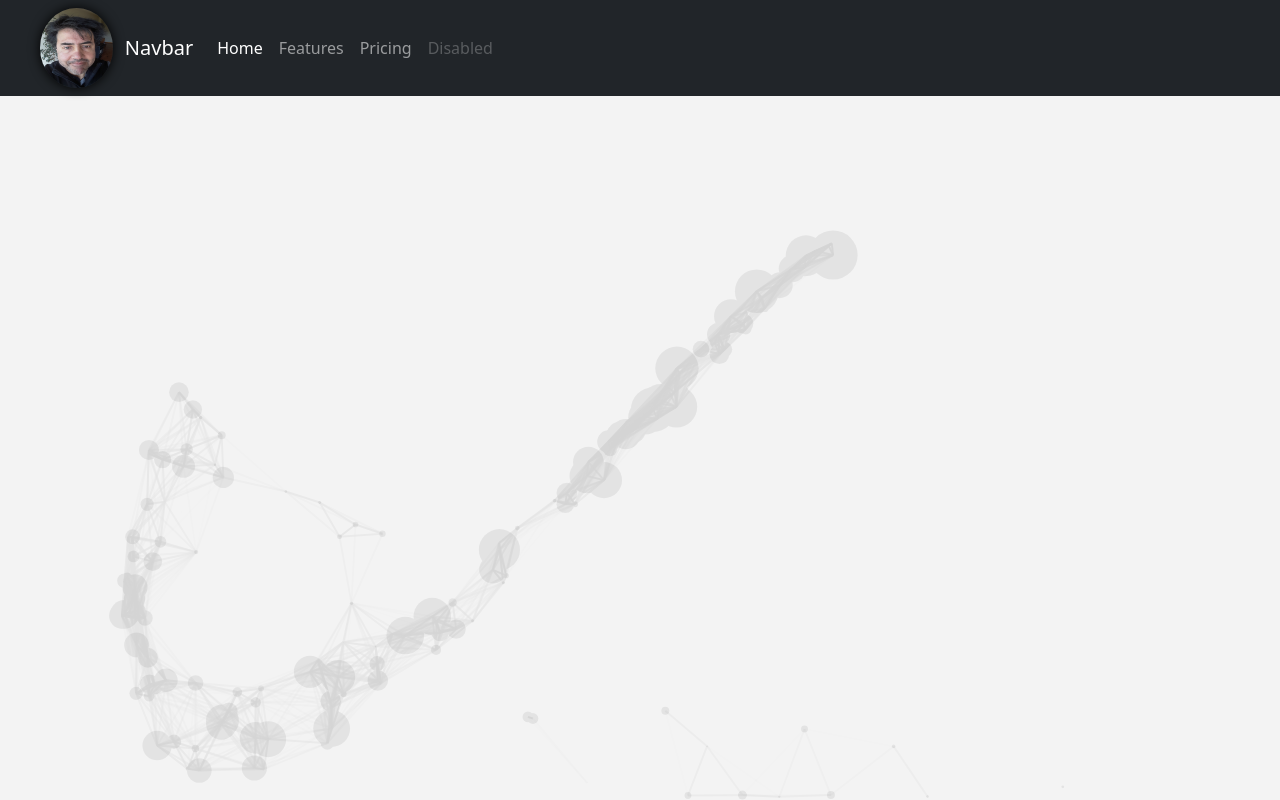
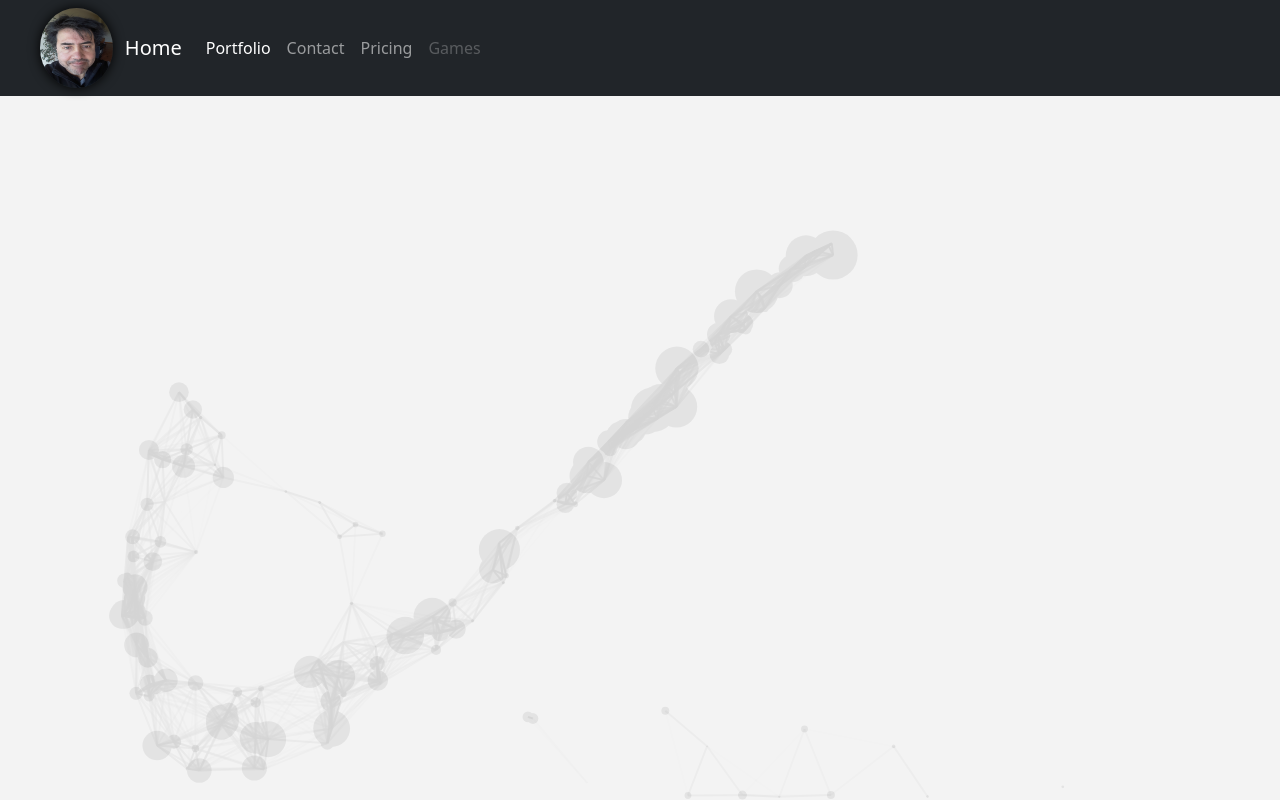
Before and after one commit to nocivescience/my_portfolio, a Django app: template portfolio/templates/layout.html in a window 1280 px wide. Run offline with Django 4.2, Linux system fonts and the light colour scheme; the template is opened without the code that fills it, so the values that code supplies are empty.

```diff
--- a/portfolio/templates/home.html
+++ b/portfolio/templates/home.html
@@ -1,10 +1,9 @@
-{% load static %}
 {% extends 'layout.html' %}
 {% block content %}
 <main class="container">
     <div class="row">
         <section class="">
-            <h1 class="display-1 text-center">My Introduction</h1>
+            <h1 class="display-1 text-center mt-5">My Introduction</h1>
             <p>My name is Ricardo Fuentes I am staying at Santiago Chile, I was teacher of Math, Chemistry and Physics. But several years ago, i decided to start learning Python specially Manim Library because it takes my atention for make interesting depictures about Math mainly, nonetheless I can not undertand mostly about Manim, By sush reason I learned Javascript language for my practice. It was very difficult for me undertand and take programming skill, but I believe undestand many of the elements wearing in programming activities</p>
         </section>
     </div>
--- a/portfolio/templates/partials/_navbar.html
+++ b/portfolio/templates/partials/_navbar.html
@@ -2,23 +2,23 @@
 <nav class="navbar navbar-expand-lg navbar-dark bg-dark">
     <img src="{% static 'portfolio/images/my_photo.jpg' %}" class="photo-image" alt="">
     <div class="container-fluid">
-      <a class="navbar-brand" href="#">Navbar</a>
+      <a class="navbar-brand" href="#">Home</a>
       <button class="navbar-toggler" type="button" data-bs-toggle="collapse" data-bs-target="#navbarNav" aria-controls="navbarNav" aria-expanded="false" aria-label="Toggle navigation">
         <span class="navbar-toggler-icon"></span>
       </button>
       <div class="collapse navbar-collapse" id="navbarNav">
         <ul class="navbar-nav">
           <li class="nav-item">
-            <a class="nav-link active" aria-current="page" href="#">Home</a>
+            <a class="nav-link active" aria-current="page" href="#">Portfolio</a>
           </li>
           <li class="nav-item">
-            <a class="nav-link" href="#">Features</a>
+            <a class="nav-link" href="#">Contact</a>
           </li>
           <li class="nav-item">
             <a class="nav-link" href="#">Pricing</a>
           </li>
           <li class="nav-item">
-            <a class="nav-link disabled" href="#" tabindex="-1" aria-disabled="true">Disabled</a>
+            <a class="nav-link disabled" href="#" tabindex="-1" aria-disabled="true">Games</a>
           </li>
         </ul>
       </div>
```
Also changed, not shown: portfolio/static/portfolio/css/home.css (deleted).
